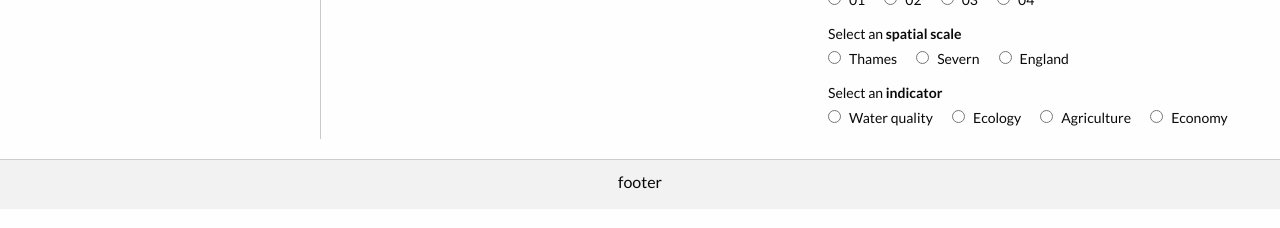
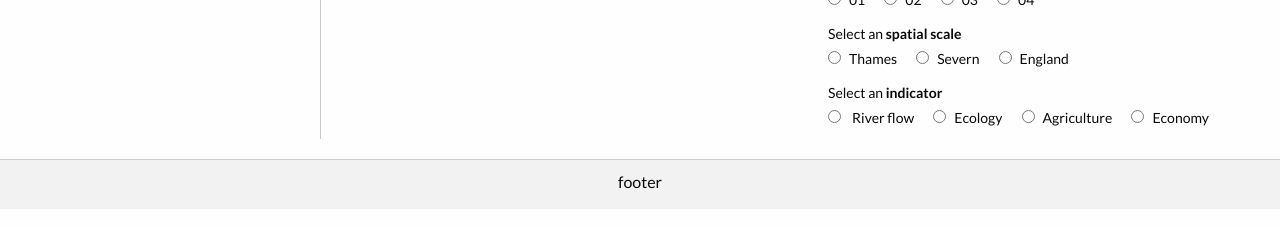
Before and after one commit to VictoriaJJ/mariusdroughtproject.org, a Jekyll site: the page built from _pages/dashboard/management/hydrological_response.md, in a window 1280 px wide. Shown: the part 668-896 px from the top of the page. Built offline with Jekyll 4.4.1, drawn with Linux system fonts in a browser that asks for light colours.

```diff
--- a/_pages/dashboard/management/hydrological_response.md
+++ b/_pages/dashboard/management/hydrological_response.md
@@ -30,7 +30,8 @@
 	<input type="radio" name="spatial_scale" value="spatial_scale_england" id="spatial_scale_england"><label for="spatial_scale_england">England</label>
 
 	<label>Select an <b>indicator</b></label>
-	<input type="radio" name="impact" value="River flow" id="River flow"><label for="impact_water_quality">Water quality</label>
+	<input type="radio" name="impact" value="River flow" id="River flow">
+    <label for="River flow">River flow</label>
 	<input type="radio" name="impact" value="Run-off" id="Run-off"><label for="impact_ecology">Ecology</label>
 	<input type="radio" name="impact" value="impact_agriculture" id="impact_groundwater"><label for="impact_groundwater">Agriculture</label>
 	<input type="radio" name="impact" value="impact_economy" id="impact_economy"><label for="impact_economy">Economy</label>
```
